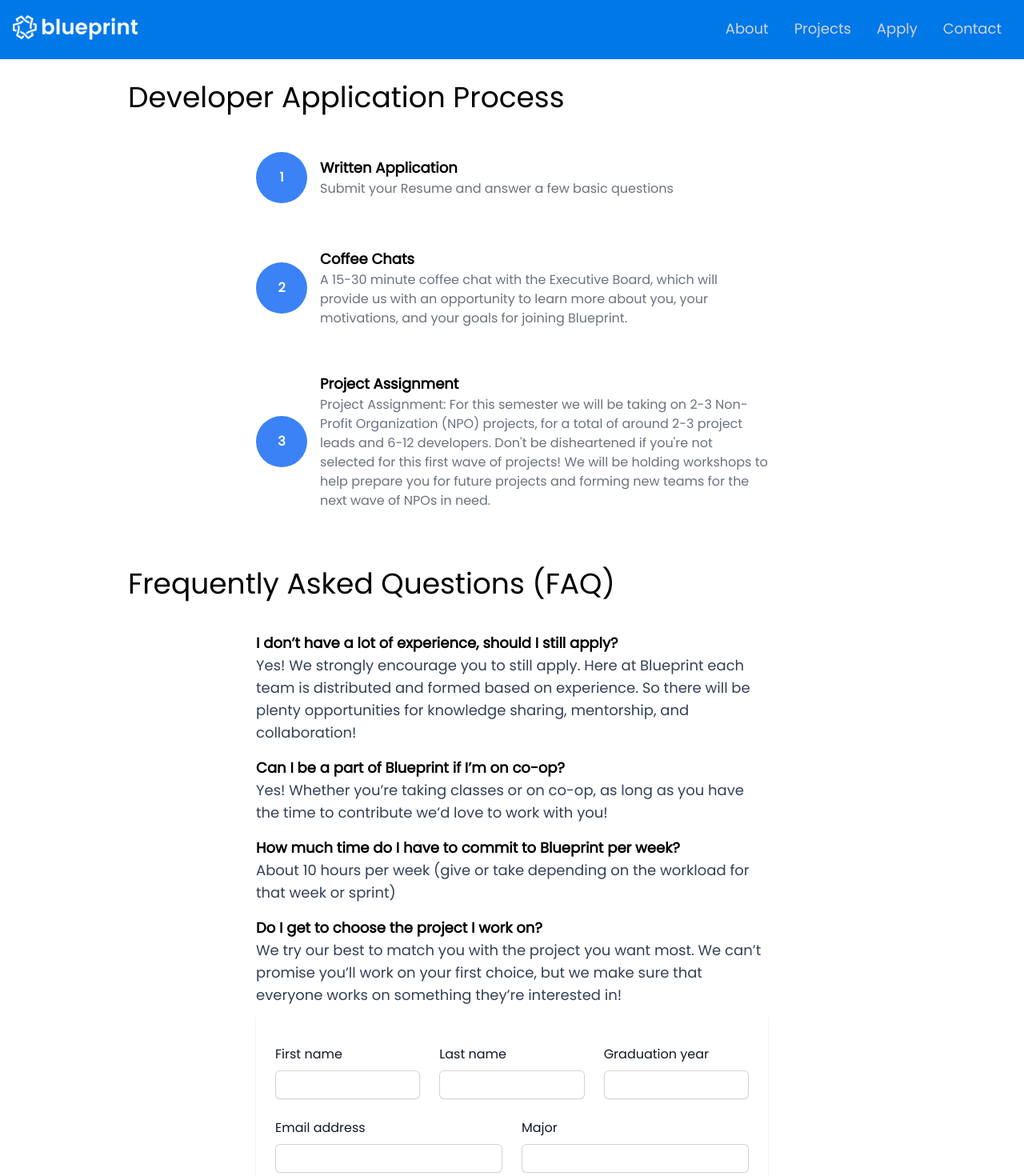
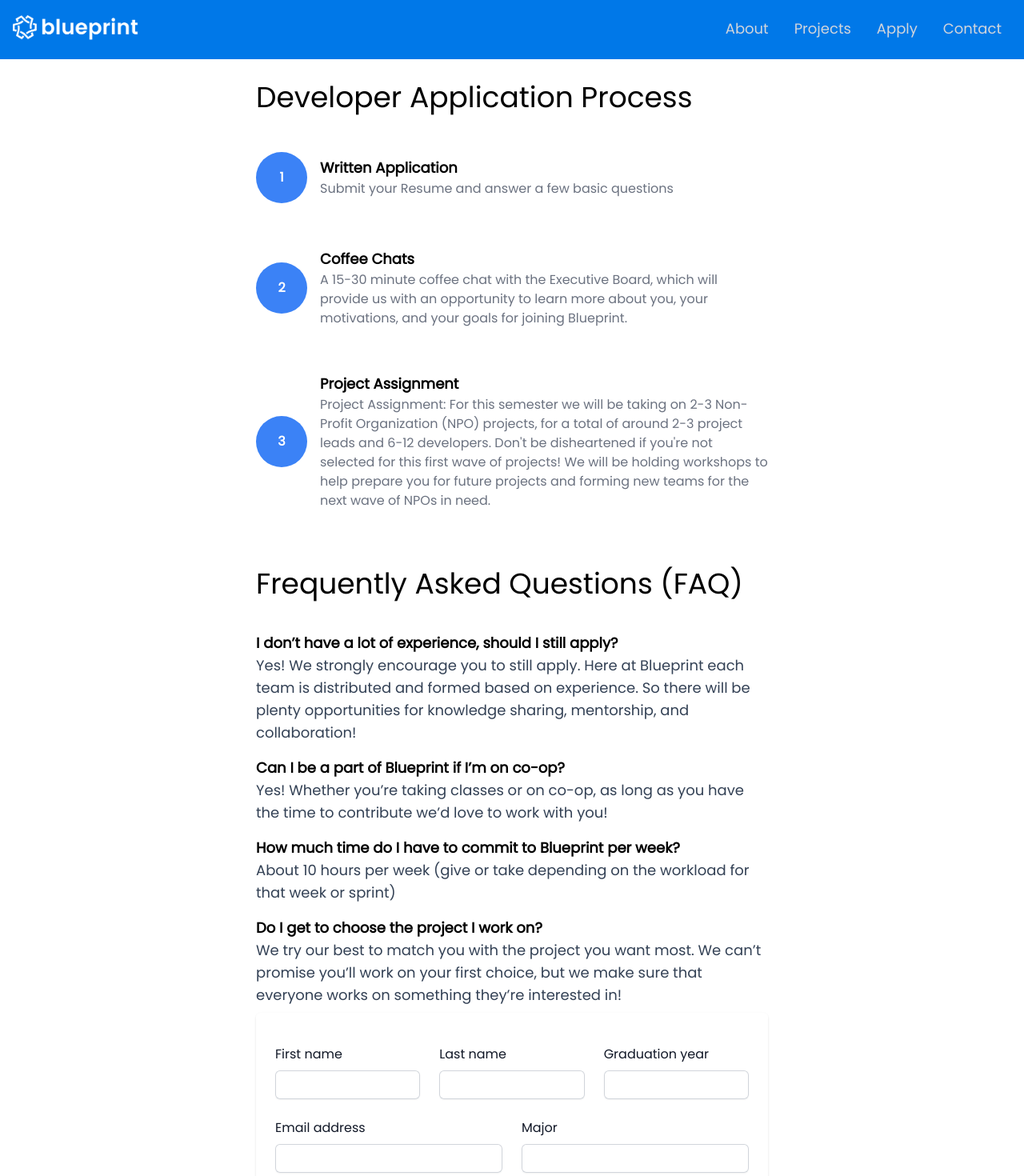
Before and after one commit to OwenTruong/blueprint_website, a React (Create React App) app: page /studentapplication in a window 1280 px wide. Shown: the top 1470 px of the page at 80% size. Built offline with nearby package versions, Linux system fonts and the light colour scheme.

Commit message:
updated readme

```diff
--- a/src/components/Applications/StudentApply.jsx
+++ b/src/components/Applications/StudentApply.jsx
@@ -26,13 +26,13 @@ function StudentApply({ isOpen }) {
   return (
     <div className="flex flex-col h-screen">
       <div className="mb-auto px-40">
-        <div>
+        <div className="px-40">
           <h1 className="text-4xl py-8">Developer Application Process</h1>
-          <div className="px-40">{stepDescriptionBlocks}</div>
+          <div>{stepDescriptionBlocks}</div>
         </div>
-        <div>
+        <div className="px-40">
           <h1 className="text-4xl py-8">Frequently Asked Questions (FAQ)</h1>
-          <div className="px-40">{faqBlocks}</div>
+          <div>{faqBlocks}</div>
         </div>
         <div className="grid h-screen place-items-center">
           {isOpen ? <Form /> : <Closed />}
```
Also changed, not shown: 1 other file (tests, documents, lock files or other folders).
